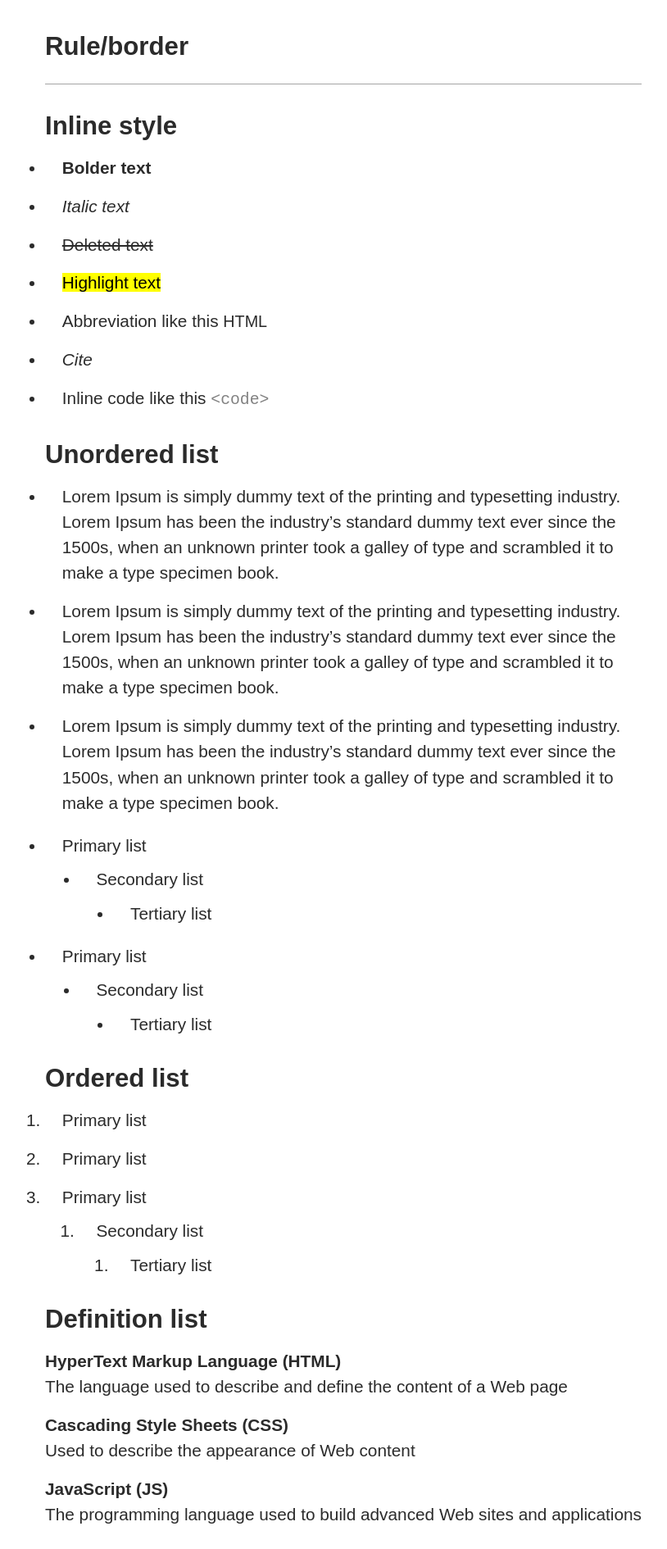
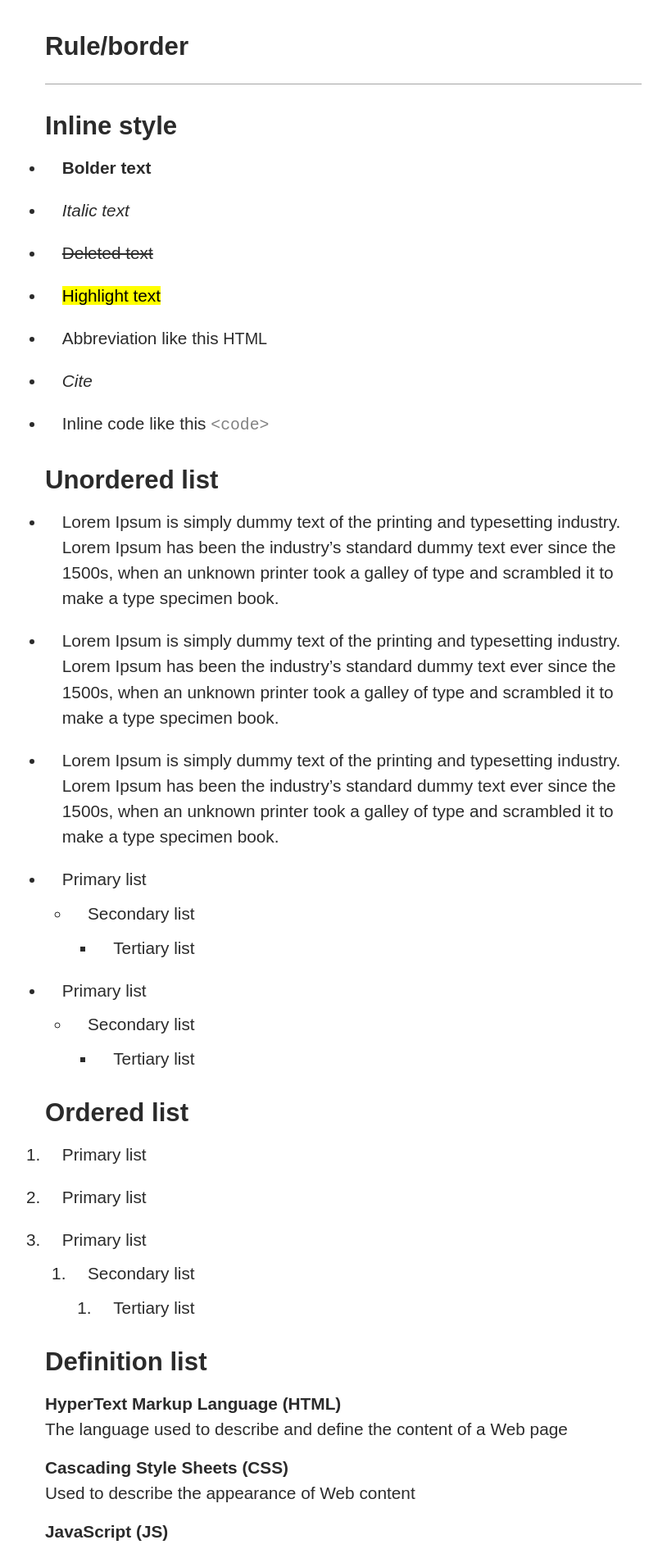
Before and after one commit to aflim/fleuron, a Jekyll site: the page built from styleguide.md, in a window 1280 px wide. Shown: the part 1261-3151 px from the top of the page at 82% size, without its empty margins (221-1035 px from the left). Built offline with Jekyll 4.4.1, drawn with Linux system fonts in a browser that asks for light colours.

Commit message:
Update _typography.scss

```diff
--- a/_sass/_typography.scss
+++ b/_sass/_typography.scss
@@ -36,29 +36,21 @@ p {
 
 ul,
 ol {
-  list-style: none;
   padding: 0;
+  margin-block-start: var(--spacer-base);
   margin-block-start: 0;
   margin-block-end: var(--spacer-base);
 
   ul,
   ol {
-    padding-inline-start: 1em;
+    padding-inline-start: .5em;
     margin-block-start: .5em;
   }
 
   li {
     padding-inline-start: 1em;
-    margin-block-end: .75em;
+    margin-block-end: var(--spacer-base);
   }
-}
-
-ul li {
-  list-style: disc;
-}
-
-ol li {
-  list-style: decimal;
 }
 
 /*
```
